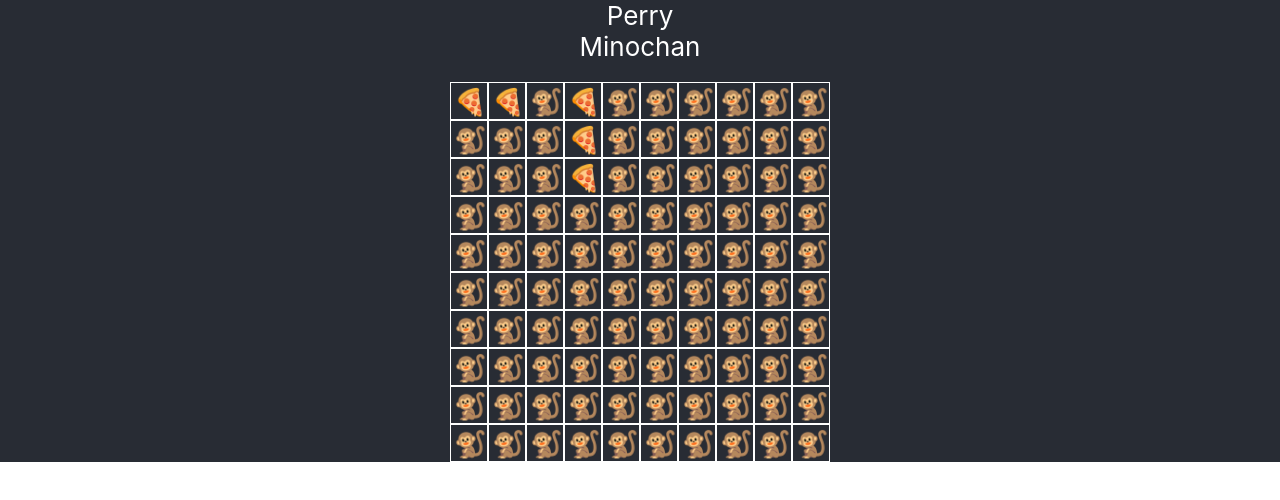
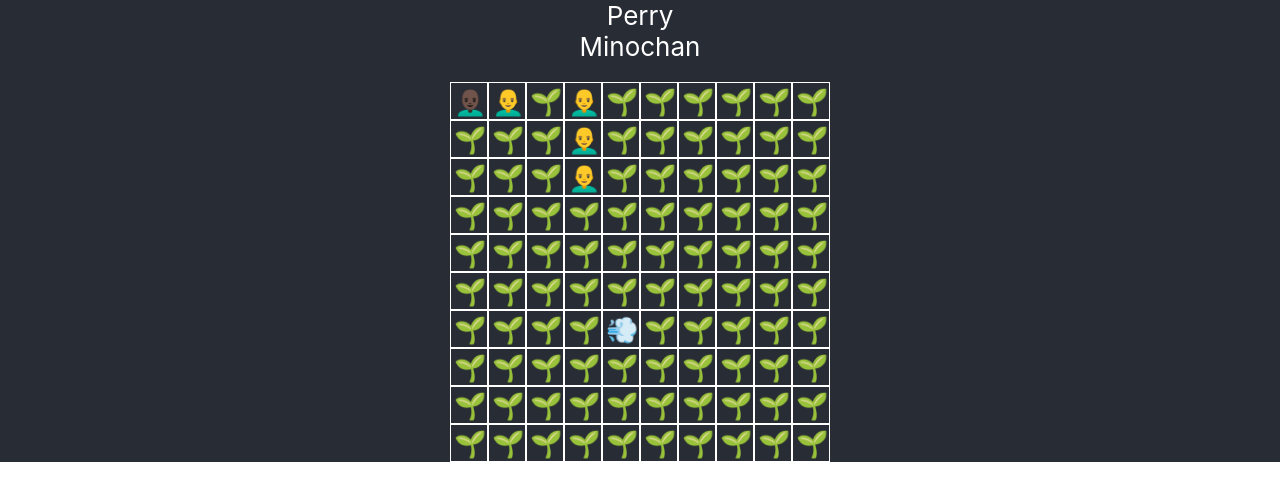
Before and after one commit to nabetxan/battleship, a React (Create React App) app: page / in a window 1280 px wide. Shown: the top 500 px of the page. Built offline with nearby package versions, Linux system fonts and the light colour scheme.

Commit message:
fix(wip): reflect attack status on interface

```diff
--- a/src/App.js
+++ b/src/App.js
@@ -6,6 +6,8 @@ import { BattleShip } from "./BattleShip";
 const P1 = new Player("Perry", "platypus", false);
 const P2 = new Player("Minochan", "monkey", true);
 const battleship = new BattleShip(P1, P2);
+P1.gameboard.receiveAttack(4,6)
+P1.gameboard.receiveAttack(0,0)
 
 function App() {
   const [counter, setCounter] = useState(0);
@@ -27,10 +29,14 @@ function App() {
             return (
               <div className="row">
                 {row.map((cell, c) => {
-                  if (cell.ship) {
-                    return <div className="cell">🍕</div>;
+                  if (cell.ship && cell.attacked) {
+                    return <div className="cell">👨🏿‍🦲</div>;
+                  } else if (cell.ship && !cell.attacked) {
+                    return <div className="cell">👨‍🦲</div>;
+                  }else if (!cell.ship && cell.attacked) {
+                    return <div className="cell">💨</div>;
                   } else {
-                    return <div className="cell">🐒</div>;
+                    return <div className="cell">🌱</div>;
                   }
                 })}
               </div>
--- a/src/Gameboard.js
+++ b/src/Gameboard.js
@@ -1,7 +1,7 @@
 export class Gameboard {
   constructor() {
     this.ships = [];
-    this.missedShots = [];
+    this.attacks = [];
     this.size = 10;
   }
 
@@ -11,8 +11,14 @@ export class Gameboard {
         (coordinate) => coordinate[0] === x && coordinate[1] === y
       )
     );
+    return ship;
+  }
 
-    return ship;
+  getAttackedAtPosition(x, y) {
+    const attackedPosition = this.attacks.some(
+      (attack) => attack[0] === x && attack[1] === y
+    );
+    return attackedPosition;
   }
 
   currentGameboard() {
@@ -23,7 +29,7 @@ export class Gameboard {
       for (let x = 0; x < this.size; x++) {
         row.push({
           ship: this.getShipAtPosition(x, y),
-          attacked: false,
+          attacked: this.getAttackedAtPosition(x, y),
         });
       }
     }
@@ -36,18 +42,16 @@ export class Gameboard {
   }
 
   receiveAttack(x, y) {
+    this.attacks.push([x, y]);
     for (const ship of this.ships) {
       const isHit = ship.coordinates.some(
         (coodinate) => coodinate[0] === x && coodinate[1] === y
       );
-
       if (isHit) {
         ship.hit();
         return;
       }
     }
-
-    this.missedShots.push([x, y]);
   }
 
   isAllShipSunk() {
```
Also changed, not shown: 2 other files (tests, documents, lock files or other folders).
